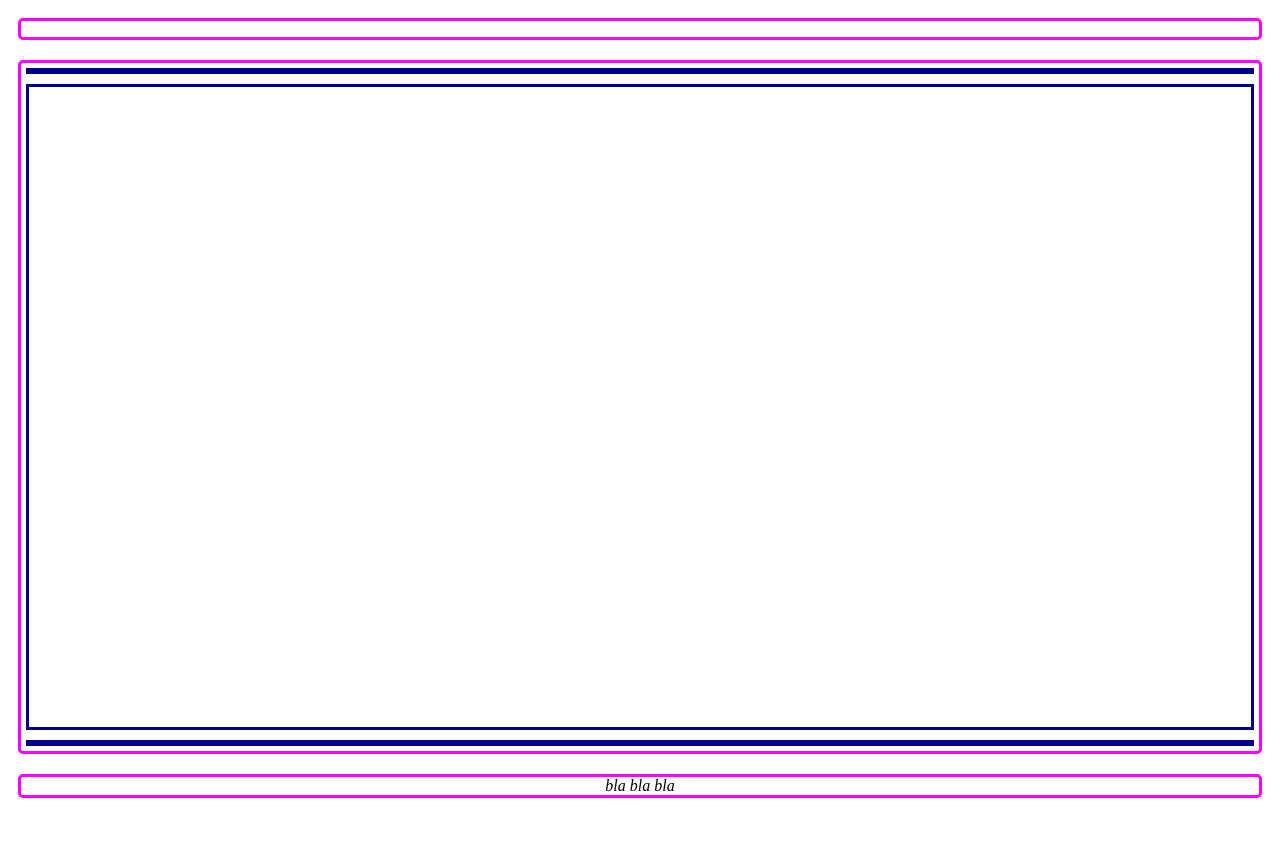
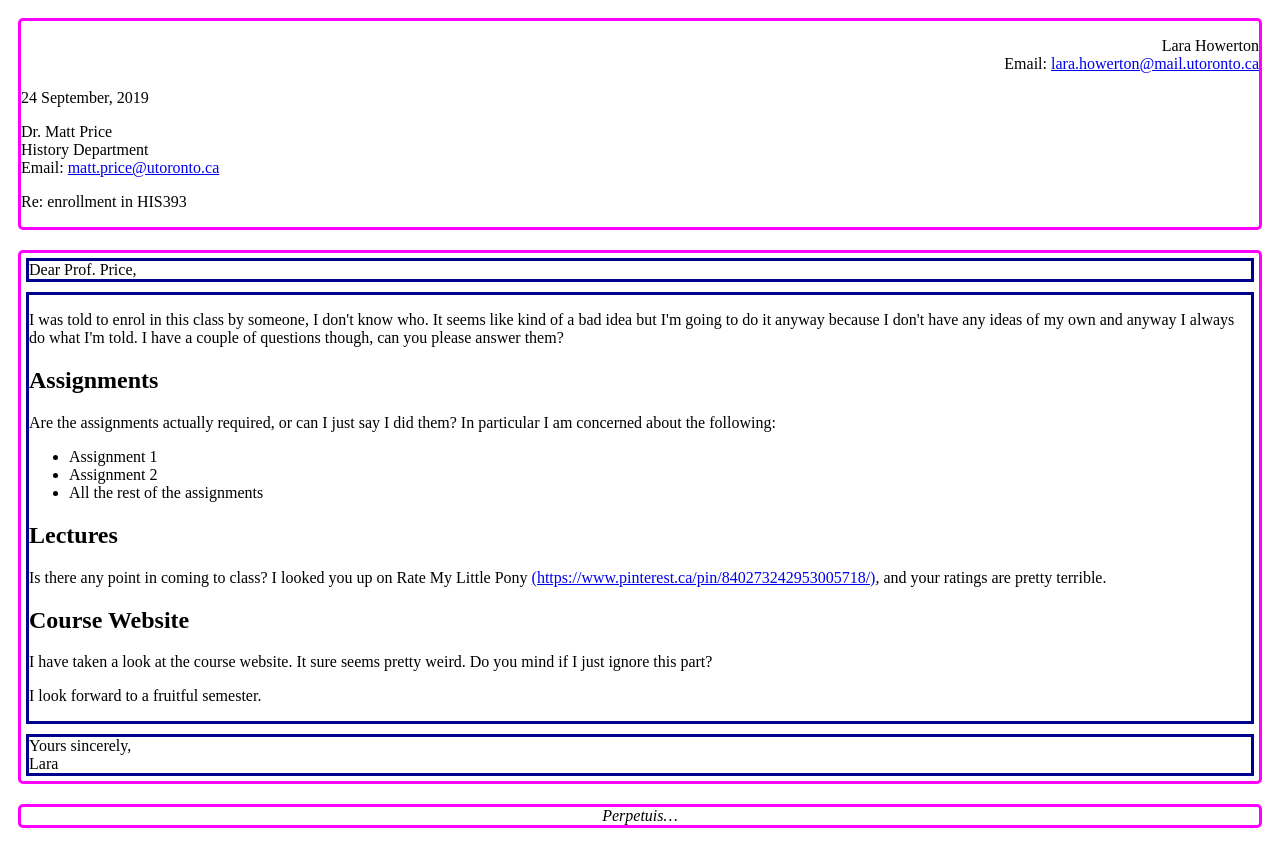
Before and after one commit to dh20199/01-blog-larahowerton, a website: page 01/index.html in a window 1280 px wide. Before the commit the page ends 816 px from the top, so only its background shows below. Drawn offline with Linux system fonts and the light colour scheme.

Commit message:
Updated index.html in problem 1

```diff
--- a/01/index.html
+++ b/01/index.html
@@ -11,39 +11,67 @@
             <header>
                 <div class="senderinfo">
                     <p>
-
+                            Lara Howerton<br>
+                            Email: <a href=mailto:lara.howerton@mail.utoronto.ca>lara.howerton@mail.utoronto.ca</a>
                     </p>
                 </div>
 
                 <time>
-
+                  24 September, 2019
                 </time>
 
                 <div class="recipient">
+                    <p>Dr. Matt Price<br>
+                        History Department<br>
+                        Email: <a href=mailto:matt.price@utoronto.ca>matt.price@utoronto.ca</a>
+                    </p>
 
                 </div>
 
                 <div class="subject">
-
+                        <p>Re: enrollment in HIS393</p>
                 </div>
             </header>
 
             <article>
                 <div class="greeting">
-
+                        Dear Prof. Price,
                 </div>
 
                 <div class="text">
+                        <p>I was told to enrol in this class by someone, I don't know who. It seems like kind of a bad idea but I'm going to do it anyway because I don't have any ideas of my own and anyway I always do what I'm told. I have a couple of questions though, can you please answer them?
+                        </p>
 
+                        <h1>Assignments</h1>
+
+                        <p>Are the assignments actually required, or can I just say I did them?  In particular I am concerned about the following:</p>
+
+                        <ul>
+                        <li>Assignment 1</li>
+                        <li>Assignment 2</li>
+                        <li>All the rest of the assignments</li>
+                        </ul>
+
+                        <h1>Lectures</h1>
+
+                        <p>Is there any point in coming to class? I looked you up on Rate My Little Pony <a href="https://www.pinterest.ca/pin/840273242953005718/">(https://www.pinterest.ca/pin/840273242953005718/)</a>, and your ratings are pretty terrible.</p>
+
+                        <h1>Course Website</h1>
+
+                        <p>I have taken a look at the course website. It sure seems pretty weird.  Do you mind if I just ignore this part?</p>
+
+                        <p>I look forward to a fruitful semester.
+                        </p>
                 </div>
 
                 <div class="closing">
-
+                        Yours sincerely,<br>
+                        Lara
                 </div>
             </article>
 
             <footer>
-                bla bla bla
+                    Perpetuis…
             </footer>
         </main>
     </body>
```
